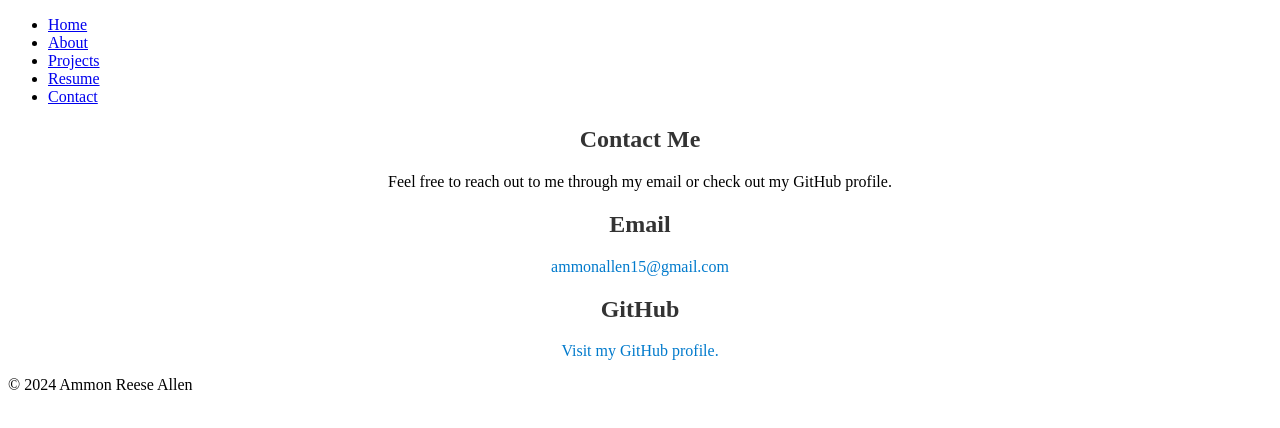
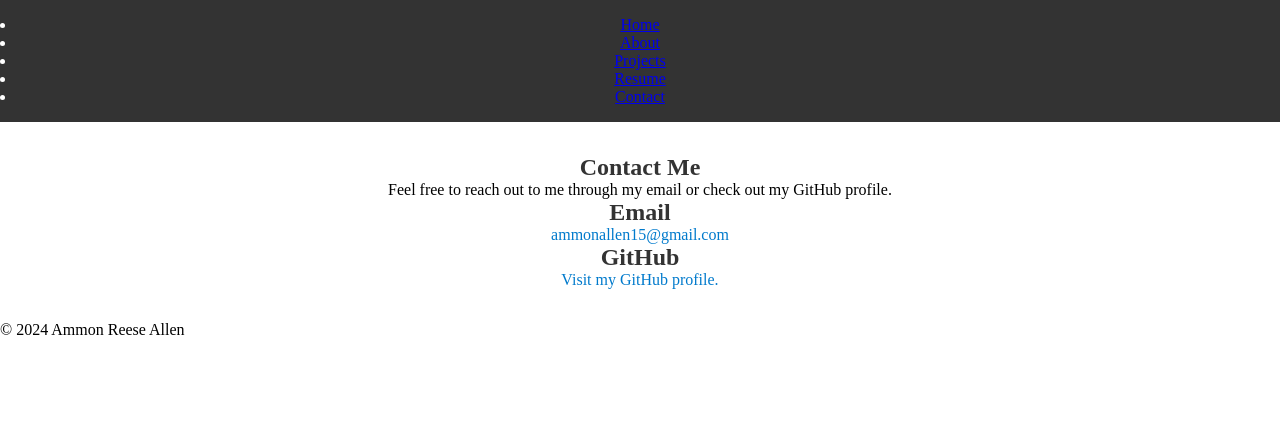
Before and after one commit to AmmonAllen23/ammonreeseallen.github.io, a plain HTML site: page contact.html in a window 1280 px wide. Drawn offline with Linux system fonts and the light colour scheme.

Commit message:
Center text on home page and assing some style

```diff
--- a/assets/css/style.css
+++ b/assets/css/style.css
@@ -17,3 +17,38 @@
 #contact p a:hover {
     text-decoration: underline;
 }
+
+*{
+    margin:0;
+    padding:0;
+    box-sizing: border-box;
+
+}
+
+nav{
+    width: 100%;
+    background-color: #333;
+    color: white;
+    padding: 1rem;
+    text-align: center;
+}
+
+main {
+    display: flex;
+    flex-direction: column;
+    align-items: center;
+    padding: 2rem;
+    max-width: 800px;
+    margin: auto;
+}
+
+.welcome {
+    text-align: center;
+    margin-bottom: 2rem;
+}
+
+section img {
+    max-width: 100%;
+    height: auto;
+    margin-top: 1rem;
+}
```
